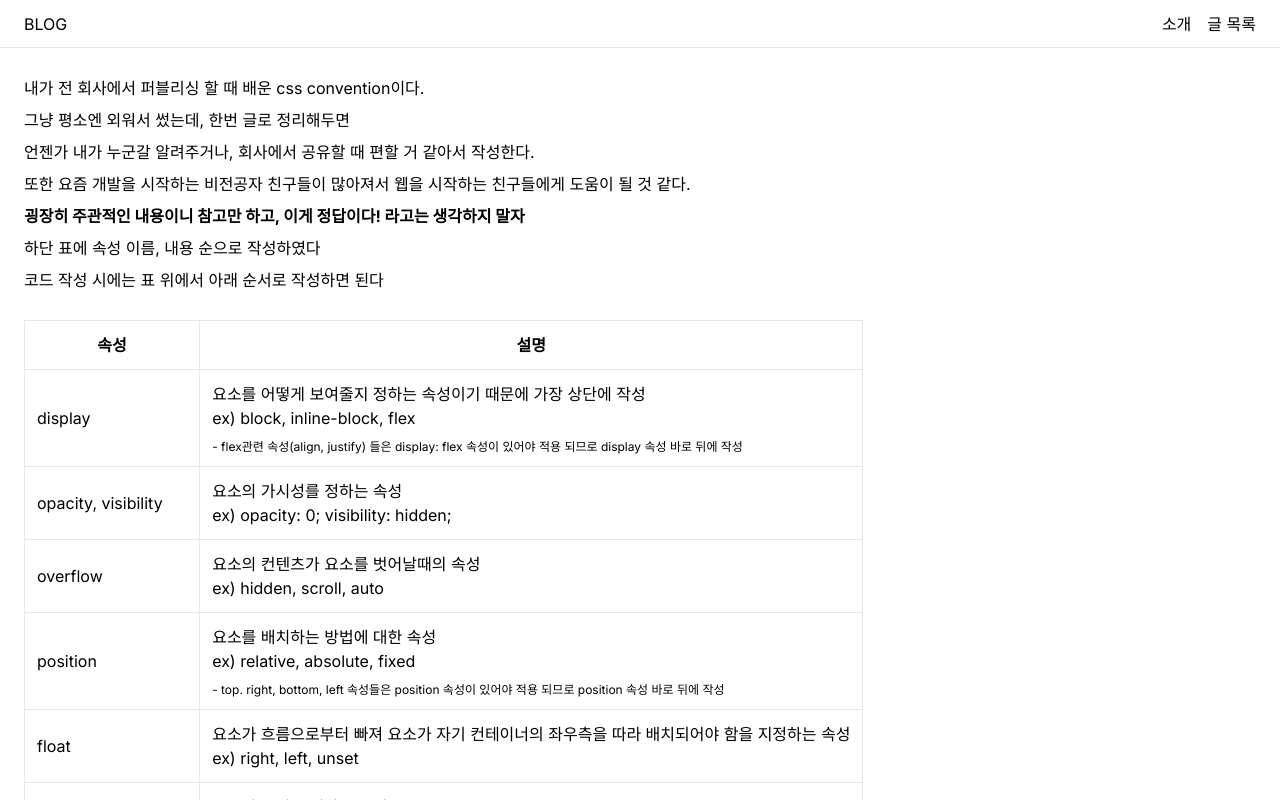
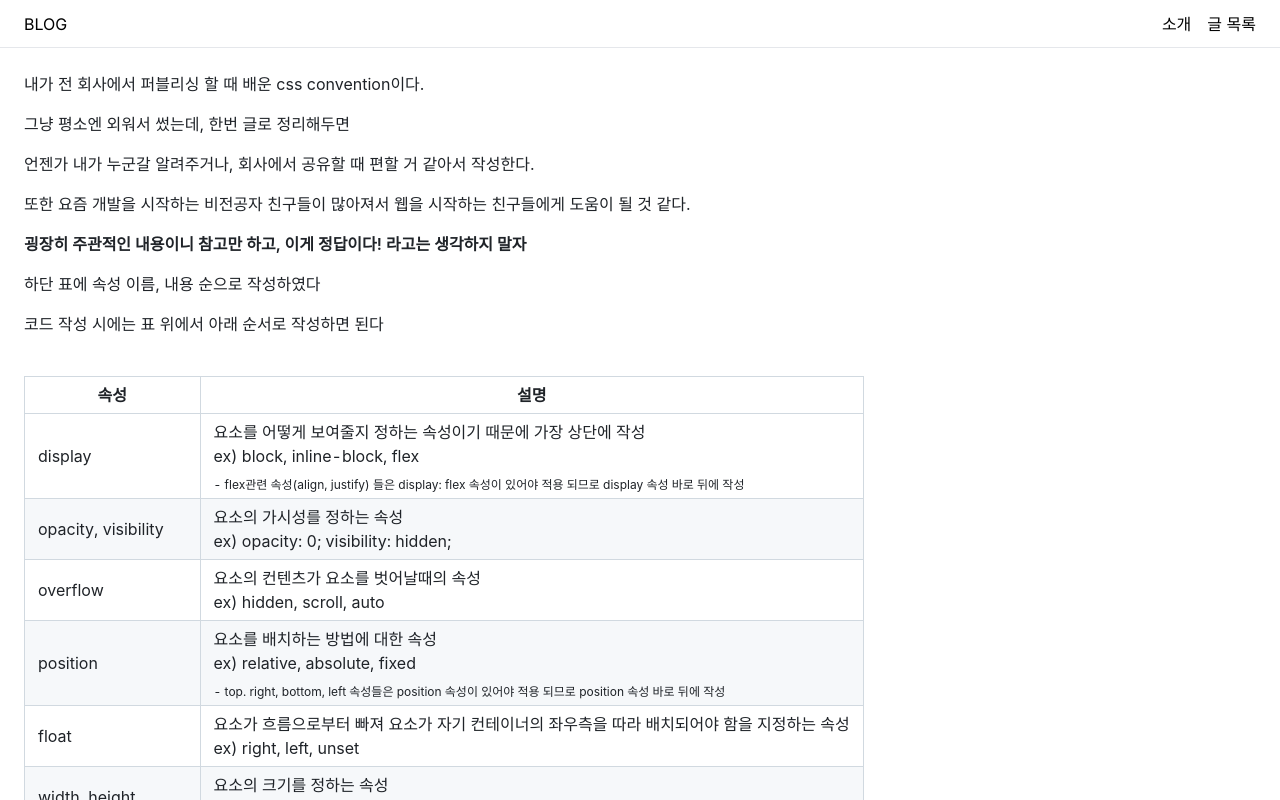
Before and after one commit to hywlss9/hywlss9.github.io, a Next.js app: page /nextjs-github-pages/posts/0 in a window 1280 px wide. Shown: the top 800 px of the page. Built offline with nearby package versions, Linux system fonts and the light colour scheme.

Commit message:
feat: github-markdown-css 적용

```diff
--- a/src/app/posts/[id]/page.tsx
+++ b/src/app/posts/[id]/page.tsx
@@ -3,6 +3,8 @@ import { marked } from "marked";
 import { siteConfig } from "@/config/site";
 
 import Container from "@/components/container";
+
+import "github-markdown-css";
 
 export function generateStaticParams() {
   return [{ id: "0" }, { id: "1" }, { id: "2" }];
@@ -26,10 +28,7 @@ export default async function Post({
 
   return (
     <Container>
-      <div
-        className="[&>p]:leading-8 [&>table]:border-collapse [&>table>thead>tr>th]:border [&>table>thead>tr>th]:p-3 [&>table>tbody>tr>td]:border [&>table>tbody>tr>td]:p-3"
-        dangerouslySetInnerHTML={{ __html }}
-      />
+      <div className="markdown-body" dangerouslySetInnerHTML={{ __html }} />
     </Container>
   );
 }
```
Also changed, not shown: package.json (+5 -4 lines), 1 other file (tests, documents, lock files or other folders).
